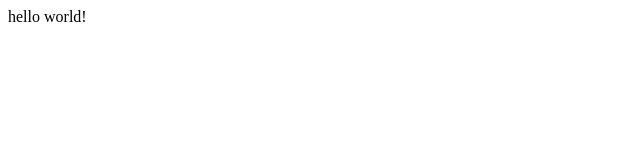
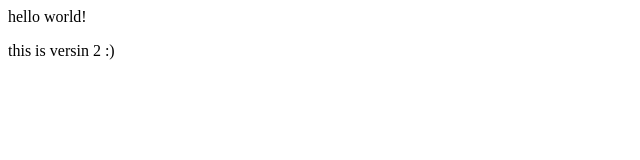
Before and after one commit to nmikuni/docker-practice, a plain HTML site: page index.html in a window 1280 px wide. Shown: the full height of the page, 0-640 px from the left. Drawn offline with Linux system fonts and the light colour scheme.

Commit message:
2nd commit

```diff
--- a/index.html
+++ b/index.html
@@ -1,5 +1,6 @@
 <html>
 <body>
 <p> hello world! </p>
+<p> this is versin 2 :)  </p>
 </body>
 </html>
```
